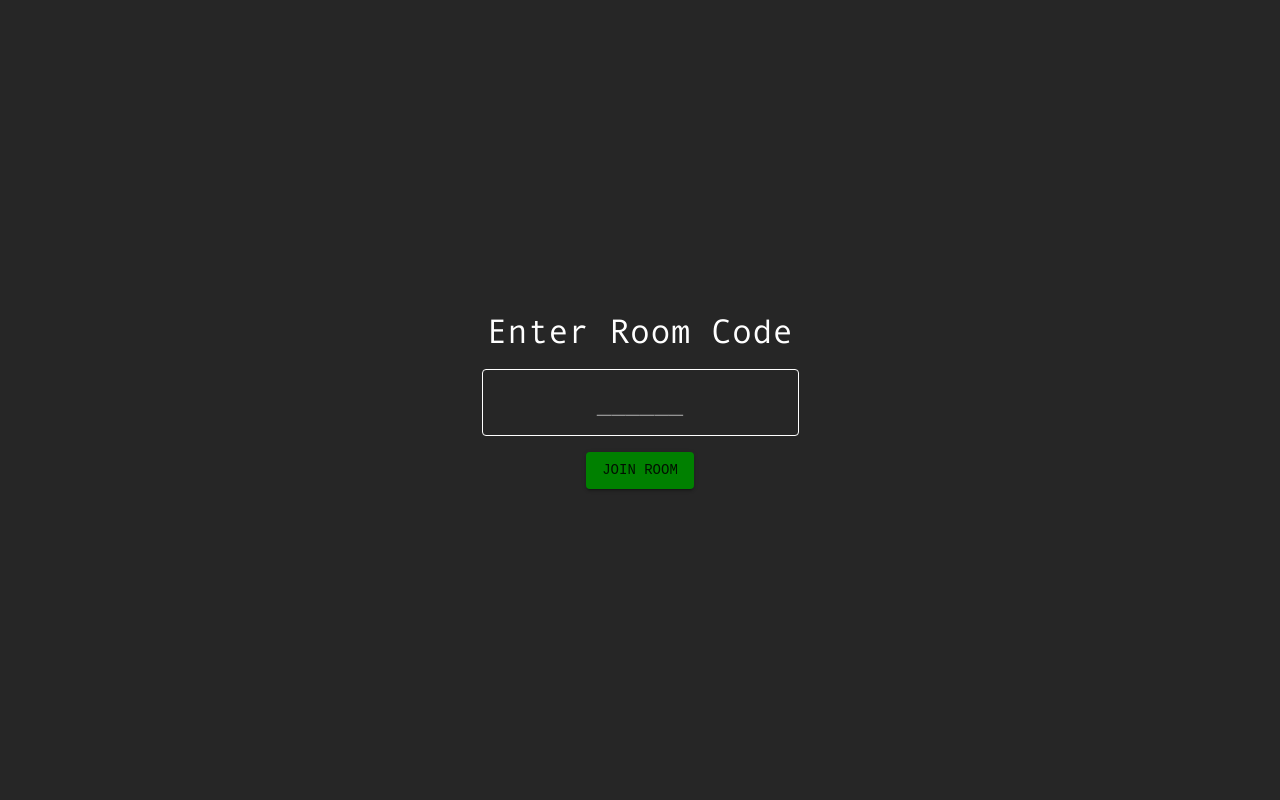
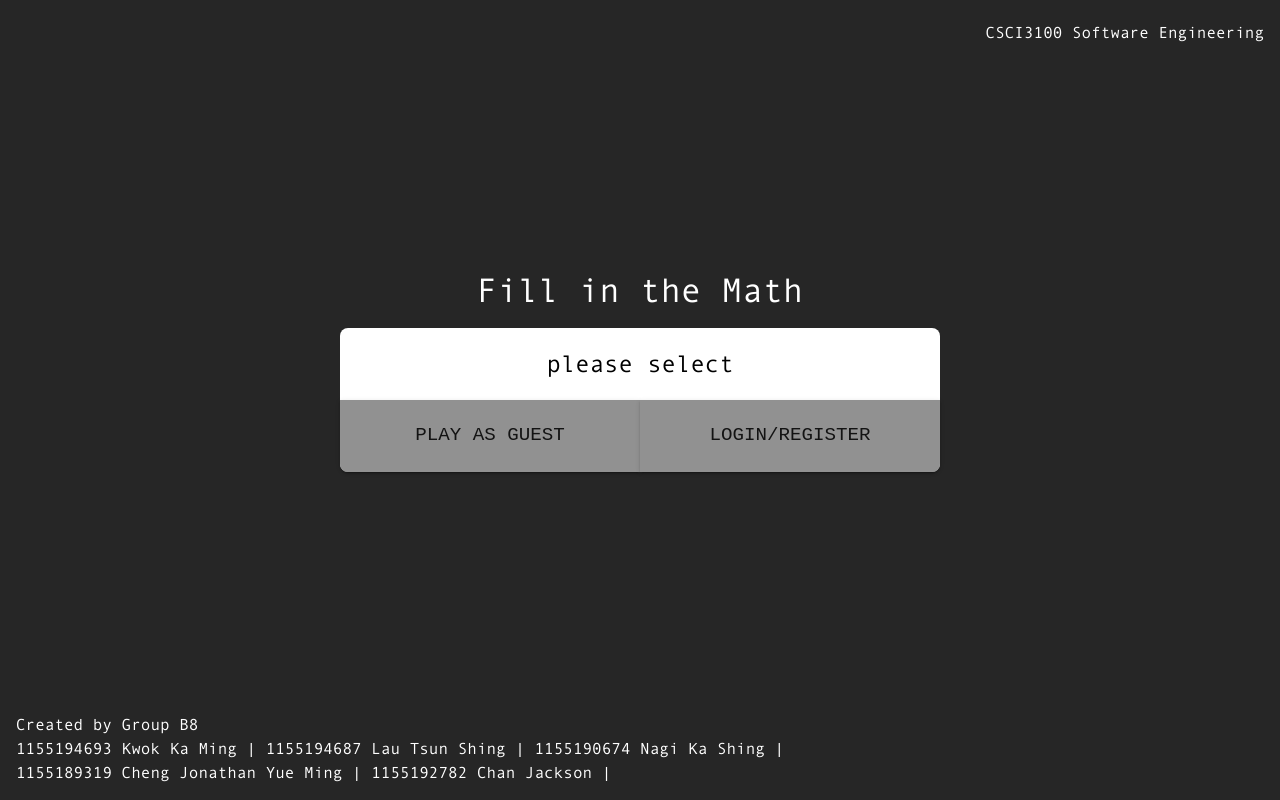
Before and after one commit to listenrwt/fill-in-the-math-client, a Next.js app: page /lobby in a window 1280 px wide. Built offline with nearby package versions, Linux system fonts and the light colour scheme.

Commit message:
Feat: new lobby page

```diff
--- a/src/app/lobby/page.tsx
+++ b/src/app/lobby/page.tsx
@@ -1,67 +1,129 @@
 'use client';
 
-import { useState } from 'react';
+import React from 'react';
 
-import { useRouter } from 'next/navigation';
+import Link from 'next/link';
 
-import { Button, Grid2, TextField, Typography } from '@mui/material';
+import { Box, Button, Grid, Typography } from '@mui/material';
 
-export default function LobbyPage() {
-  const [roomCode, setRoomCode] = useState('');
-  // later change to next.link instead of router, just testing
-  const router = useRouter();
+const Lobby = () => {
+  return (
+    <Box
+      sx={{
+        position: 'relative',
+        minHeight: '100vh',
+        minWidth: '100vw',
+        padding: 2,
+      }}
+    >
+      {/* Top bar with logo (left) and course title (right) */}
+      <Box
+        sx={{
+          display: 'flex',
+          justifyContent: 'space-between',
+          alignItems: 'center',
+          mt: 0.5,
+        }}
+      >
+        <Box>
+          {/* TO BE IMPLEMENTED: <img src="/logo.png" alt="Fill in the Math Logo" style={{ height: '50px' }} /> */}
+        </Box>
+        <Box>
+          <Typography sx={{ color: '#ffffff' }}>CSCI3100 Software&nbsp;Engineering</Typography>
+        </Box>
+      </Box>
 
-  const handleChange = (e: React.ChangeEvent<HTMLInputElement>) => {
-    const value = e.target.value;
-    // Allow only digits and a maximum of 6 characters
-    if (value.length <= 6 && /^\d*$/.test(value)) {
-      setRoomCode(value);
-    }
-  };
+      <Box
+        sx={{
+          position: 'absolute',
+          top: 0,
+          left: 0,
+          width: '100%',
+          height: '100%',
+          display: 'flex',
+          justifyContent: 'center',
+          alignItems: 'center',
+          flexDirection: 'column',
+          textAlign: 'center',
+        }}
+      >
+        {/* Title */}
+        <Typography variant="h4" sx={{ color: '#ffffff', mb: 2 }}>
+          Fill in the Math
+        </Typography>
 
-  const handleSubmit = () => {
-    if (roomCode.length === 6) {
-      // When a valid 6-digit code is entered, redirect to the waiting room page.
-      router.push('/waiting_room');
-    } else {
-      alert('Please enter a valid 6-digit room code.');
-    }
-  };
+        {/* Center box with prompt and buttons */}
+        <Box
+          bgcolor={'#ffffff'}
+          width={{ xs: '400px', md: '600px' }}
+          height={{ xs: '120px', md: '144px' }}
+          borderRadius={2}
+        >
+          <Typography
+            sx={{
+              fontSize: { xs: '20px', md: '24px' },
+              m: { xs: 1.875, md: 2.25 },
+              color: '#000000',
+            }}
+          >
+            please select
+          </Typography>
+          <Grid container justifyContent="center">
+            <Box>
+              <Link href="/game" passHref>
+                <Button
+                  variant="contained"
+                  sx={{
+                    fontSize: { xs: '1rem', md: '1.2rem' },
+                    borderRadius: '0 0 0 8px',
+                    backgroundColor: '#919191',
+                    '&:hover': { backgroundColor: '#7a7a7a' },
+                    width: { xs: '200px', md: '300px' },
+                    height: { xs: '60px', md: '72px' },
+                  }}
+                >
+                  Play&nbsp;as&nbsp;Guest
+                </Button>
+              </Link>
+            </Box>
+            <Box>
+              <Link href="/login" passHref>
+                <Button
+                  variant="contained"
+                  fullWidth
+                  sx={{
+                    fontSize: { xs: '1rem', md: '1.2rem' },
+                    borderRadius: '0 0 8px 0',
+                    backgroundColor: '#919191',
+                    '&:hover': { backgroundColor: '#7a7a7a' },
+                    width: { xs: '200px', md: '300px' },
+                    height: { xs: '60px', md: '72px' },
+                  }}
+                >
+                  Login/Register
+                </Button>
+              </Link>
+            </Box>
+          </Grid>
+        </Box>
+        {/* Title */}
+        <Typography variant="h4" sx={{ color: 'transparent', mb: 2 }}>
+          .
+        </Typography>
+      </Box>
 
-  return (
-    <Grid2
-      container
-      direction="column"
-      justifyContent="center"
-      alignItems="center"
-      spacing={2}
-      sx={{ minHeight: '100vh', p: 2 }}
-    >
-      <Grid2>
-        <Typography variant="h4" sx={{ textAlign: 'center' }}>
-          Enter Room Code
+      {/* Bottom left information */}
+      <Box sx={{ position: 'fixed', bottom: 16, left: 16 }}>
+        <Typography variant="body1" sx={{ color: '#ffffff' }}>
+          Created by Group B8 <br></br> 1155194693&nbsp;Kwok&nbsp;Ka&nbsp;Ming&nbsp;|
+          1155194687&nbsp;Lau&nbsp;Tsun&nbsp;Shing&nbsp;|
+          1155190674&nbsp;Nagi&nbsp;Ka&nbsp;Shing&nbsp;|
+          <br></br>1155189319&nbsp;Cheng&nbsp;Jonathan&nbsp;Yue&nbsp;Ming |
+          1155192782&nbsp;Chan&nbsp;Jackson&nbsp;|
         </Typography>
-      </Grid2>
-      <Grid2>
-        <TextField
-          value={roomCode}
-          onChange={handleChange}
-          variant="outlined"
-          placeholder="______"
-          inputProps={{
-            maxLength: 6,
-            style: { textAlign: 'center', fontSize: '1.5rem' },
-          }}
-          sx={{
-            '& .MuiOutlinedInput-root': { '& fieldset': { borderColor: '#ffffff' } },
-          }}
-        />
-      </Grid2>
-      <Grid2>
-        <Button variant="contained" onClick={handleSubmit} sx={{ bgcolor: 'green' }}>
-          Join Room
-        </Button>
-      </Grid2>
-    </Grid2>
+      </Box>
+    </Box>
   );
-}
+};
+
+export default Lobby;
```
